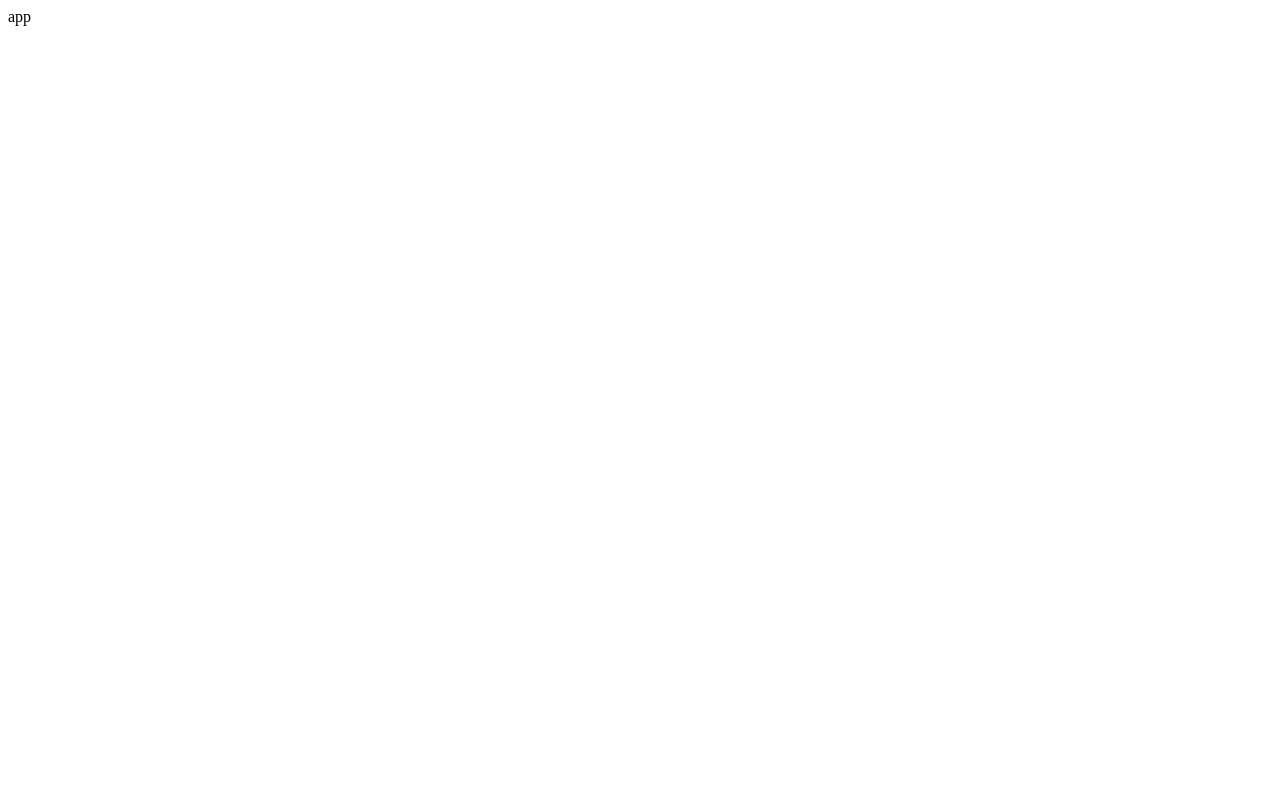
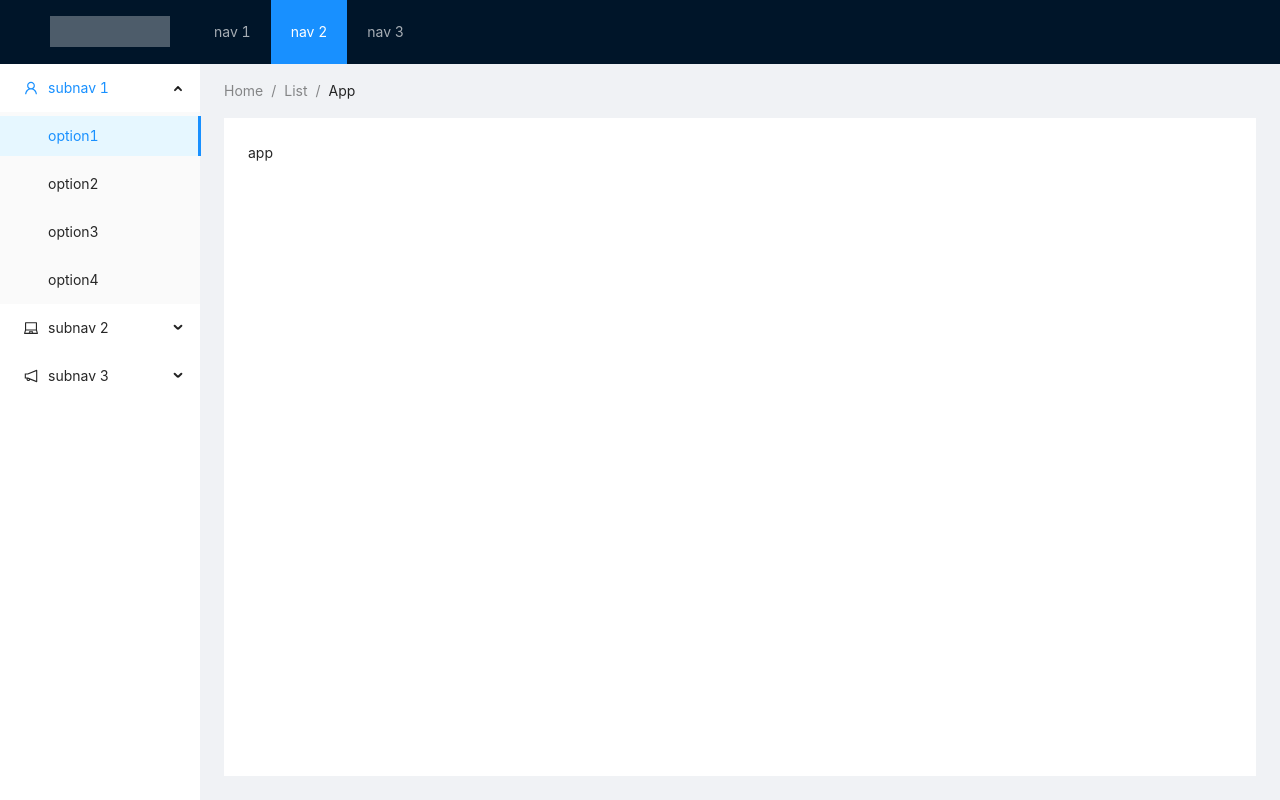
Before and after one commit to rodolfoHOk/alganews-admin, a React (Create React App) app: page / in a window 1280 px wide. Built offline with nearby package versions, Linux system fonts and the light colour scheme.

Commit message:
install Ant Design and configure a layout

```diff
--- a/package.json
+++ b/package.json
@@ -10,6 +10,7 @@
     "@types/node": "^12.0.0",
     "@types/react": "^17.0.0",
     "@types/react-dom": "^17.0.0",
+    "antd": "^4.16.13",
     "react": "^17.0.2",
     "react-dom": "^17.0.2",
     "react-scripts": "4.0.3",
--- /dev/null
+++ b/src/index.css
@@ -0,0 +1,20 @@
+.logo {
+  float: left;
+  width: 120px;
+  height: 31px;
+  margin: 16px 24px 16px 0;
+  background: rgba(255, 255, 255, 0.3);
+}
+
+.ant-row-rtl .logo {
+  float: right;
+  margin: 16px 0 16px 24px;
+}
+
+.site-layout-background {
+  background: #fff;
+}
+
+#root > section.ant-layout {
+  min-height: 100vh;
+}
--- a/src/index.tsx
+++ b/src/index.tsx
@@ -1,11 +1,81 @@
 import React from 'react';
 import ReactDOM from 'react-dom';
+import { Layout, Menu, Breadcrumb } from 'antd';
+import {
+  UserOutlined,
+  LaptopOutlined,
+  NotificationOutlined,
+} from '@ant-design/icons';
 import App from './App';
 import reportWebVitals from './reportWebVitals';
+import 'antd/dist/antd.css';
+import './index.css';
+
+const { SubMenu } = Menu;
+const { Header, Content, Sider } = Layout;
 
 ReactDOM.render(
   <React.StrictMode>
-    <App />
+    <Layout>
+      <Header className="header">
+        <div className="logo" />
+        <Menu theme="dark" mode="horizontal" defaultSelectedKeys={['2']}>
+          <Menu.Item key="1">nav 1</Menu.Item>
+          <Menu.Item key="2">nav 2</Menu.Item>
+          <Menu.Item key="3">nav 3</Menu.Item>
+        </Menu>
+      </Header>
+      <Layout>
+        <Sider width={200} className="site-layout-background">
+          <Menu
+            mode="inline"
+            defaultSelectedKeys={['1']}
+            defaultOpenKeys={['sub1']}
+            style={{ height: '100%', borderRight: 0 }}
+          >
+            <SubMenu key="sub1" icon={<UserOutlined />} title="subnav 1">
+              <Menu.Item key="1">option1</Menu.Item>
+              <Menu.Item key="2">option2</Menu.Item>
+              <Menu.Item key="3">option3</Menu.Item>
+              <Menu.Item key="4">option4</Menu.Item>
+            </SubMenu>
+            <SubMenu key="sub2" icon={<LaptopOutlined />} title="subnav 2">
+              <Menu.Item key="5">option5</Menu.Item>
+              <Menu.Item key="6">option6</Menu.Item>
+              <Menu.Item key="7">option7</Menu.Item>
+              <Menu.Item key="8">option8</Menu.Item>
+            </SubMenu>
+            <SubMenu
+              key="sub3"
+              icon={<NotificationOutlined />}
+              title="subnav 3"
+            >
+              <Menu.Item key="9">option9</Menu.Item>
+              <Menu.Item key="10">option10</Menu.Item>
+              <Menu.Item key="11">option11</Menu.Item>
+              <Menu.Item key="12">option12</Menu.Item>
+            </SubMenu>
+          </Menu>
+        </Sider>
+        <Layout style={{ padding: '0 24px 24px' }}>
+          <Breadcrumb style={{ margin: '16px 0' }}>
+            <Breadcrumb.Item>Home</Breadcrumb.Item>
+            <Breadcrumb.Item>List</Breadcrumb.Item>
+            <Breadcrumb.Item>App</Breadcrumb.Item>
+          </Breadcrumb>
+          <Content
+            className="site-layout-background"
+            style={{
+              padding: 24,
+              margin: 0,
+              minHeight: 280,
+            }}
+          >
+            <App />
+          </Content>
+        </Layout>
+      </Layout>
+    </Layout>
   </React.StrictMode>,
   document.getElementById('root')
 );
```
Also changed, not shown: 1 other file (tests, documents, lock files or other folders).
